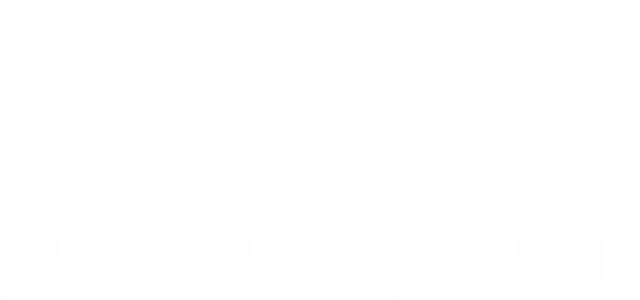
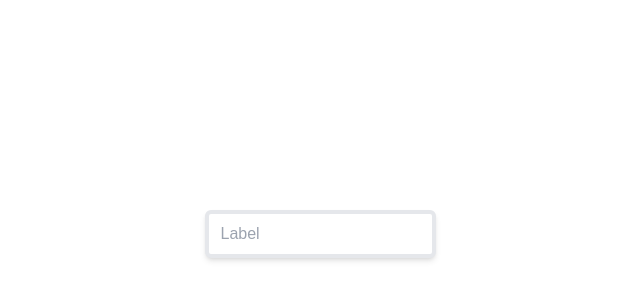
Before and after one commit to switchcodes/sveltial, a Svelte app: page / in a window 1280 px wide. Shown: the part 166-466 px from the top of the page, without its empty margins (320-960 px from the left). Built offline with nearby package versions, Linux system fonts and the light colour scheme.

Commit message:
created mat-border textfield

```diff
--- a/src/App.svelte
+++ b/src/App.svelte
@@ -1,11 +1,10 @@
 <script lang="ts">
-	import Button from "./lib/sveltial/input/button/simple.svelte";
-	import SquareBtn from "./lib/sveltial/input/button/square.svelte";
+	import TextField from "./lib/sveltial/input/textfield/mat-border.svelte";
 </script>
 
 <main>
 	<div class="grid place-content-center h-[100vh]">
-		<p class="text-secondary text-center text-9xl font-poppins">App Component</p>
+		<TextField />
 	</div>
 </main>
 
--- a/src/lib/sveltial/input/textfield/default.svelte
+++ /dev/null
@@ -1,6 +0,0 @@
-<script lang="ts">
-</script>
-
-<div>
-	<p>component not yet implemented!</p>
-</div>
--- /dev/null
+++ b/src/lib/sveltial/input/textfield/mat-border.svelte
@@ -0,0 +1,31 @@
+<script lang="ts">
+	let in_focus = false;
+	let raise_label = false;
+	export let label = "Label";
+	export let placeholder = "placeholder...";
+	let text = "";
+
+	let infocus = () => {
+		in_focus = true;
+		raise_label = true;
+	};
+	let outfocus = () => {
+		in_focus = false;
+		if (text.length == 0) raise_label = false;
+	};
+</script>
+
+<label class="font-primary text-tertiary focus:flex focus:flex-col relative m-1">
+	<span
+		class="absolute pointer-events-none w-fit h-fit left-2 pl-2 pr-2 top-3 bg-secondary transition-transform"
+		class:text-primary={in_focus}
+		class:-translate-y-6={raise_label}>{label}</span
+	>
+	<input
+		class="border-4 p-2 placeholder:opacity-0 placeholder:transition-opacity placeholder:select-none focus:placeholder:opacity-100 placeholder:fade rounded-md shadow-md focus:outline-0 hover:shadow-lg focus:ring-offset-2 focus:ring-2 focus:ring-primary"
+		{placeholder}
+		bind:value={text}
+		on:focusin={infocus}
+		on:focusout={outfocus}
+	/>
+</label>
--- /dev/null
+++ b/src/lib/sveltial/input/textfield/metal.svelte
@@ -0,0 +1,9 @@
+<script lang="ts">
+</script>
+
+<div>
+	<input
+		class="border-2 border-l-8 p-1 rounded-md shadow-md focus:outline-0 font-primary hover:ring-offset-2 hover:ring-2 hover:ring-primary focus:ring-offset-2 focus:ring-2 focus:ring-primary"
+		placeholder="abc"
+	/>
+</div>
--- a/tailwind.config.cjs
+++ b/tailwind.config.cjs
@@ -7,7 +7,7 @@
 				transparent: "transparent",
 				current: "currentColor",
 				background: {
-					DEFAULT: "#F9FAFC",
+					DEFAULT: "#F8FAFC",
 					dark: "#161923",
 				},
 				primary: {
@@ -15,13 +15,26 @@
 					dark: "#0950F8",
 				},
 				secondary: {
-					DEFAULT: "#FEFEFE",
+					DEFAULT: "#FFFFFF",
 					dark: "#282D3F",
+				},
+				tertiary: {
+					DEFAULT: "#9CA3AF",
+					dark: "#D1D5DB",
 				},
 			},
 			fontFamily: {
 				primary: ["Poppins", "sans-serif"],
 			},
+			animation: {
+				fade: "fadeIn 2s",
+			},
+			keyframes: (theme) => ({
+				fadeOut: {
+					"0%": { backgroundColor: theme("colors.red.300") },
+					"100%": { backgroundColor: theme("colors.blue.300") },
+				},
+			}),
 		},
 	},
 
```
